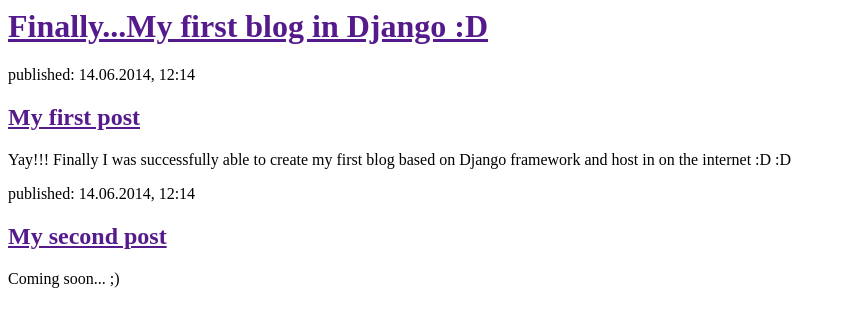
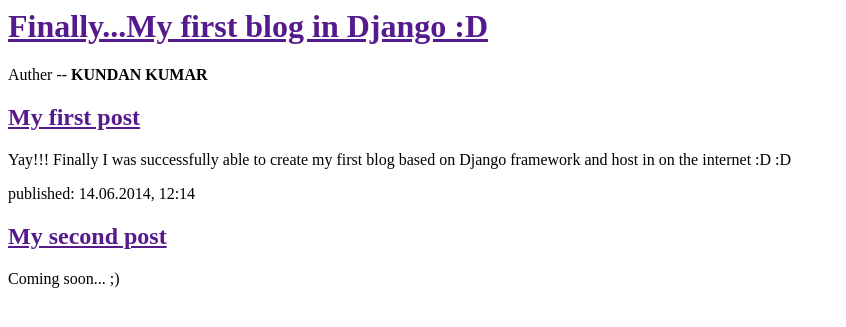
Before and after one commit to kundan3034/my-first-blog, a Django app: page / in a window 1280 px wide. Shown: the top 327 px of the page, without its empty margins (0-846 px from the left). Run offline with Django 3.2, Linux system fonts and the light colour scheme.

Commit message:
add author name

```diff
--- a/blog/templates/blog/post_list.html
+++ b/blog/templates/blog/post_list.html
@@ -8,7 +8,7 @@
         </div>
 
         <div>
-            <p>published: 14.06.2014, 12:14</p>
+            <p>Auther -- <b>KUNDAN KUMAR</b></p>
             <h2><a href="">My first post</a></h2>
             <p>Yay!!! Finally I was successfully able to create my first blog based on Django framework and host in on the internet :D :D</p>
         </div>
```
